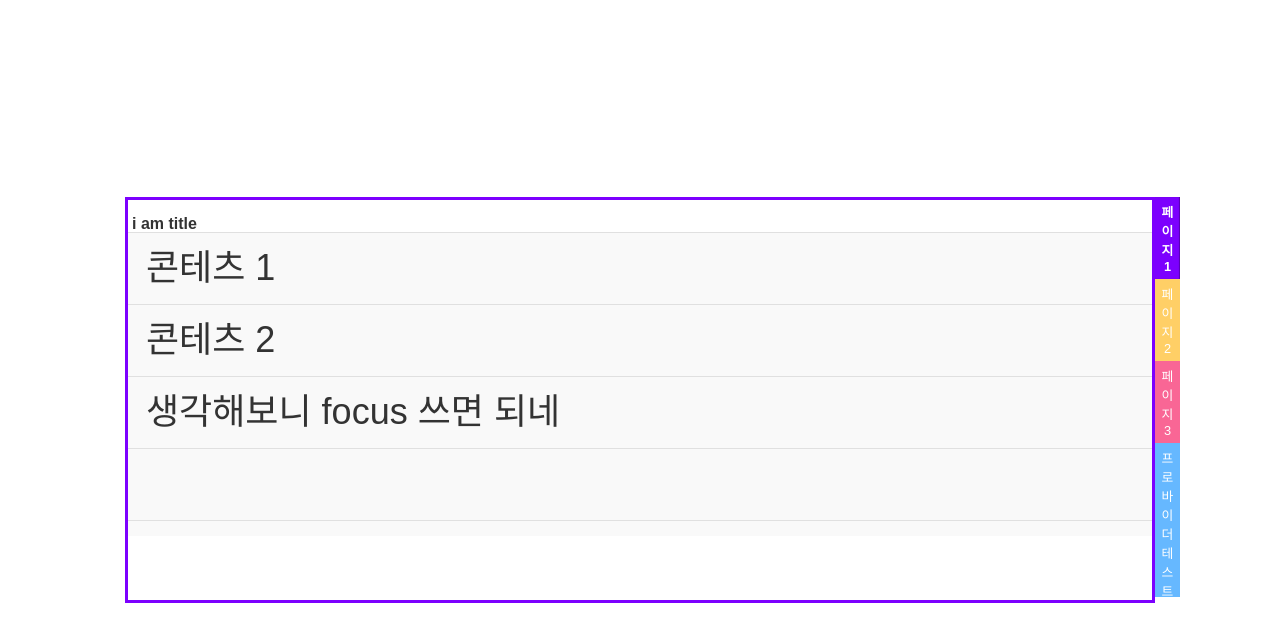
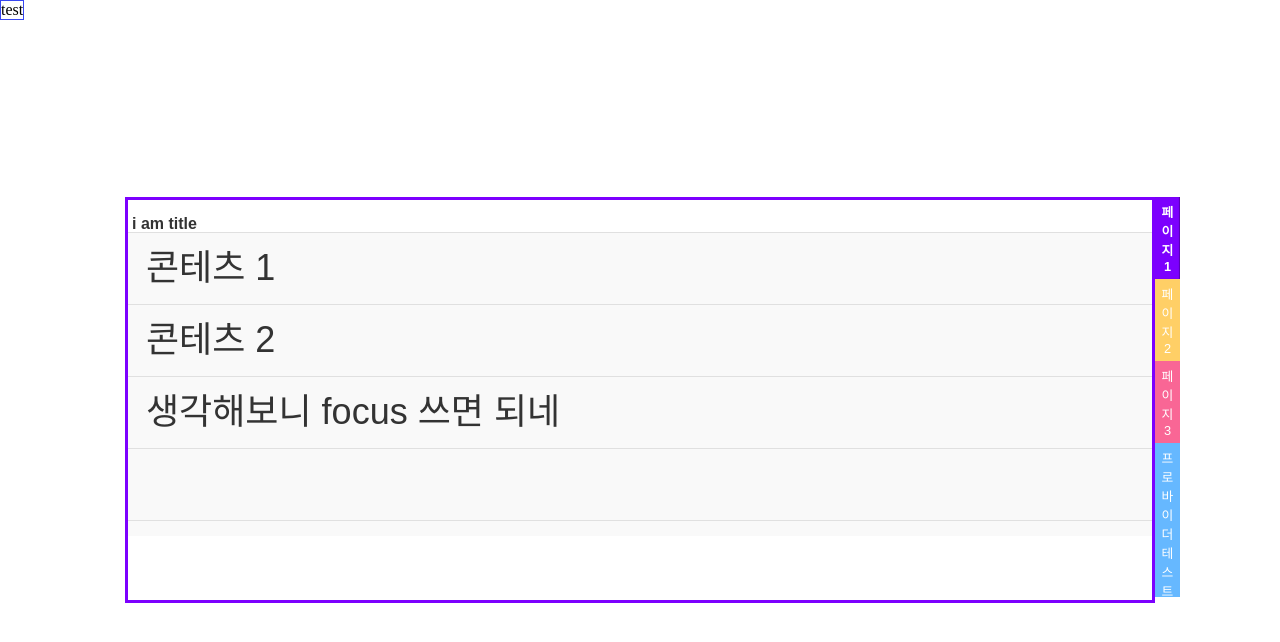
Before and after one commit to kimminhyug/note-card-ui, a Next.js app: page / in a window 1280 px wide. Shown: the top 642 px of the page. Built offline with nearby package versions, Linux system fonts and the light colour scheme.

Commit message:
toolbar 작업물 업데이트

```diff
--- a/src/app/note-card/note-card-context.ts
+++ b/src/app/note-card/note-card-context.ts
@@ -2,3 +2,9 @@ import { createContext } from 'react';
 import { INoteCardProps } from './note-card';
 
 export const NoteCardContext = createContext<{ styles: INoteCardProps['noteStyles'] }>({ styles: { fontSize: '1em' } });
+export const NoteCardToolbarContext = createContext<{
+  setPosition?: ({ x, y }) => void;
+  position: { x: number; y: number };
+}>({
+  position: { x: 0, y: 0 },
+});
--- a/src/app/note-card/note-card.tsx
+++ b/src/app/note-card/note-card.tsx
@@ -1,7 +1,8 @@
 'use client';
 import React, { useEffect, useReducer, useState } from 'react';
-import { NoteCardContext } from './note-card-context';
+import { NoteCardContext, NoteCardToolbarContext } from './note-card-context';
 import { Row, RowData } from './row';
+import { Toolbar } from './toolbar';
 
 const cardColor = {
   purple: 'theme-purple',
@@ -61,6 +62,8 @@ const getFontSize = (size: string | number) => {
 export const NoteCard = ({ rowCount, noteStyles = {} }: INoteCardProps) => {
   // 탭 idx
   const [activeTab, setActiveTab] = useState(0);
+  const [position, setPosition] = useState({ x: 0, y: 0 });
+
   const [noteStyle, setNoteStyle] = useState({
     fontSize: noteStyles.fontSize || '1em',
     lineHeight: noteStyles.lineHeight || '2em',
@@ -139,8 +142,10 @@ export const NoteCard = ({ rowCount, noteStyles = {} }: INoteCardProps) => {
   };
 
   return (
+    <NoteCardContext.Provider value={{ styles: noteStyle }}>
+      <NoteCardToolbarContext.Provider value={{ position: position, setPosition: setPosition }}>
+        <Toolbar />
         <div className={`note-card-container ${tabs[activeTab].theme}`} onKeyDown={handleNoteKeydown}>
-      <NoteCardContext.Provider value={{ styles: noteStyle }}>
           <div className="tab-container">
             {tabs.map((tab, idx) => (
               <div
@@ -175,7 +180,8 @@ export const NoteCard = ({ rowCount, noteStyles = {} }: INoteCardProps) => {
                 );
               })}
           </div>
+        </div>
+      </NoteCardToolbarContext.Provider>
     </NoteCardContext.Provider>
-    </div>
   );
 };
--- a/src/app/note-card/row.tsx
+++ b/src/app/note-card/row.tsx
@@ -1,5 +1,5 @@
 import { CSSProperties, useContext, useEffect, useMemo, useRef, useState } from 'react';
-import { NoteCardContext } from './note-card-context';
+import { NoteCardContext, NoteCardToolbarContext } from './note-card-context';
 /** RowData
  *  tab: 탭 ID - 해당 탭에서만 출력
  *   order: Row Order에 사용 예정
@@ -35,6 +35,7 @@ interface IRowProps {
 }
 export const Row: IRow = ({ onClick, className, id, row, updateRow }) => {
   const noteStyle = useContext(NoteCardContext);
+  const toolBar = useContext(NoteCardToolbarContext);
   const textFieldRef = useRef<HTMLInputElement>(null);
   const [mode, setMode] = useState<RowModeType>(ROW_MODE.VIEW);
   const rowClass = useMemo(() => `row full-size ${className}`, [className]);
@@ -44,8 +45,15 @@ export const Row: IRow = ({ onClick, className, id, row, updateRow }) => {
     }
   }, [mode]);
 
-  const handleClickRow = (ev: React.MouseEvent<HTMLDivElement>) => {
-    console.log('enable row focus');
+  const handleClickRow = (ev: React.MouseEvent<HTMLElement>) => {
+    console.log('enable row focus', ev);
+    const target = ev.target as HTMLElement;
+    const { left, top } = target.getBoundingClientRect();
+
+    // + window.scrollY - 30
+    // + window.scrollX - 30
+    // SCROLL 위치 포함
+    toolBar.setPosition({ x: window.scrollX + left, y: window.scrollY + top });
     setMode(ROW_MODE.EDIT);
   };
   const handleDisableFocus = () => {
--- /dev/null
+++ b/src/app/note-card/toolbar.tsx
@@ -0,0 +1,22 @@
+import { useContext } from 'react';
+import { NoteCardToolbarContext } from './note-card-context';
+
+export const Toolbar = (): React.ReactElement => {
+  const toolbarContext = useContext(NoteCardToolbarContext);
+  return (
+    <>
+      <div
+        style={{
+          position: 'absolute',
+          border: '1px solid rgb(56, 71, 241)',
+          top: toolbarContext.position.y,
+          left: toolbarContext.position.x,
+          zIndex: 3,
+          background: 'white',
+        }}
+      >
+        test
+      </div>
+    </>
+  );
+};
```
Lines whose indentation alone changed are shown as unchanged.
